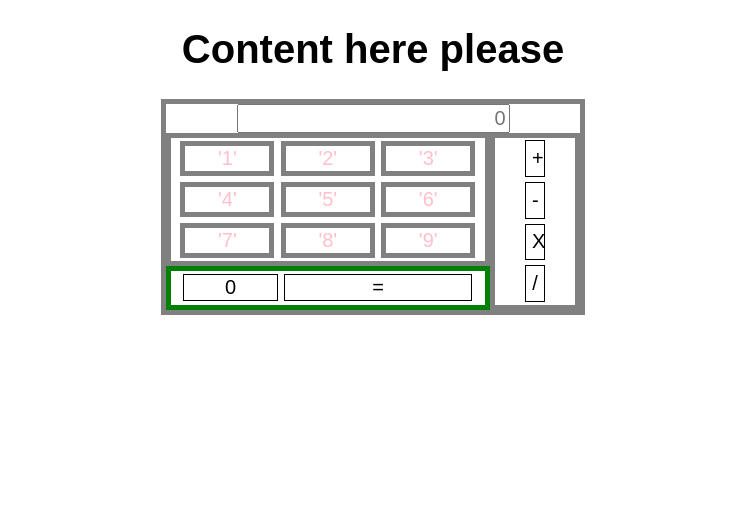
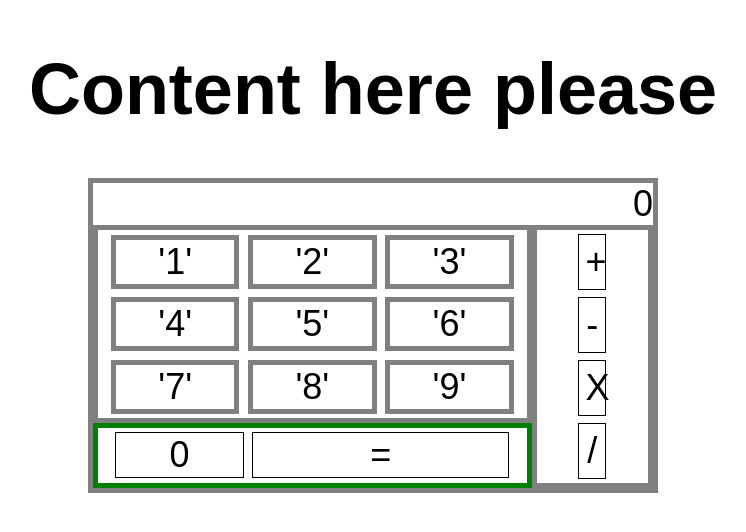
Before and after one commit to katharinemc/ExpelCalc, a React (Create React App) app: page / in a window 1280 px wide. Shown: the top 532 px of the page, without its empty margins (267-1013 px from the left). Built offline with nearby package versions, Linux system fonts and the light colour scheme.

Commit message:
initial number buttons working

```diff
--- a/src/NumberButtons.js
+++ b/src/NumberButtons.js
@@ -1,10 +1,11 @@
 import React from 'react';
 export default function NumberButton(props) {
+
 let buttons=[]
-    for(let i = 0; i <= 9; i++){
-        buttons.push(<button className="numberbutton" type='button' key={i}>'{i}'</button>)
+    for(let i = 1; i <= 9; i++){
+        buttons.push(<button className="numberbutton"  type='button' id={i} onClick={() => props.onClick(buttons[i-1].props.id)}>'{i}'</button>)
     }
-let    zero = buttons.shift()
+// let    zero = buttons.shift()
 
     console.log( buttons)
 return (<span className=""> {buttons}</span>)
--- a/src/WholeCalc.js
+++ b/src/WholeCalc.js
@@ -6,35 +6,45 @@ import MathOperators from './MathOperators'
 export default class WholeCalc extends React.Component {
   constructor(props) {
     super(props);
-    this.state = {}
+    this.state = {
+      displayNumber: 0
+    }
   }
 
+  setDisplayNumber( value) {
+      console.log('hello',  value)
+    if (this.state.displayNumber === 0) {
+      this.setState({displayNumber: value})
+    } else {
+        this.setState({displayNumber: "" + this.state.displayNumber + value})
+    }
+  }
   render() {
 
     return (
 
       <main role="main">
         <h1>Content here please</h1>
-        <form>
         <div class="container">
-          <input className="numberDisplay" name="numberdisplay" id="numberDisplay" placeholder="0"/>
+          <div className="numberDisplay">
+            {this.state.displayNumber}
+          </div>
           <div className="buttons">
             <div className="leftButtons">
               <div className="numberButtons">
-              <NumberButtons/>
+                <NumberButtons onClick={(value)=> this.setDisplayNumber(value)}/>
               </div>
 
               <div className="formOperators">
-<FormOperators />
+                <FormOperators/>
               </div>
             </div>
             <div className="mathOperators">
-          <MathOperators />
+              <MathOperators/>
             </div>
           </div>
 
         </div>
-        </form>
 
       </main>
     );
--- a/src/index.css
+++ b/src/index.css
@@ -6,7 +6,7 @@ div {
   margin: 0;
 }
 body {
-  font-size: 20px;
+  font-size: 36px;
   margin: 0;
   padding: 0;
   font-family: sans-serif;
@@ -46,25 +46,16 @@ button {
   margin: 3% auto;
 }
 
-form {
-display:inline-block;  margin: 0 auto;
-  height: 66%;
-  font-size: inherit;
-  border: 5px solid gray;
-}
 
 .numberbutton {
   border: 5px solid gray;
   min-width: 30%;
-  color: pink;
   margin: 1%;
 }
 
 .leftButtons {
   display: flex;
   flex-direction: column;
-  /* width: 75%; */
-
 margin: 0;
 }
 
@@ -77,7 +68,6 @@ display: flex;
 
 .numberDisplay {
   font-size: inherit;
-  /* width: 100%; */
   text-align: right;
 }
 
@@ -90,3 +80,11 @@ display: flex;
   margin: 1%;
   width: 60%;
 }
+
+.container {
+margin: 0 auto;
+display:inline-block;  margin: 0 auto;
+  height: 66%;
+  font-size: inherit;
+  border: 5px solid gray;
+}
```
Lines whose indentation alone changed are shown as unchanged.
